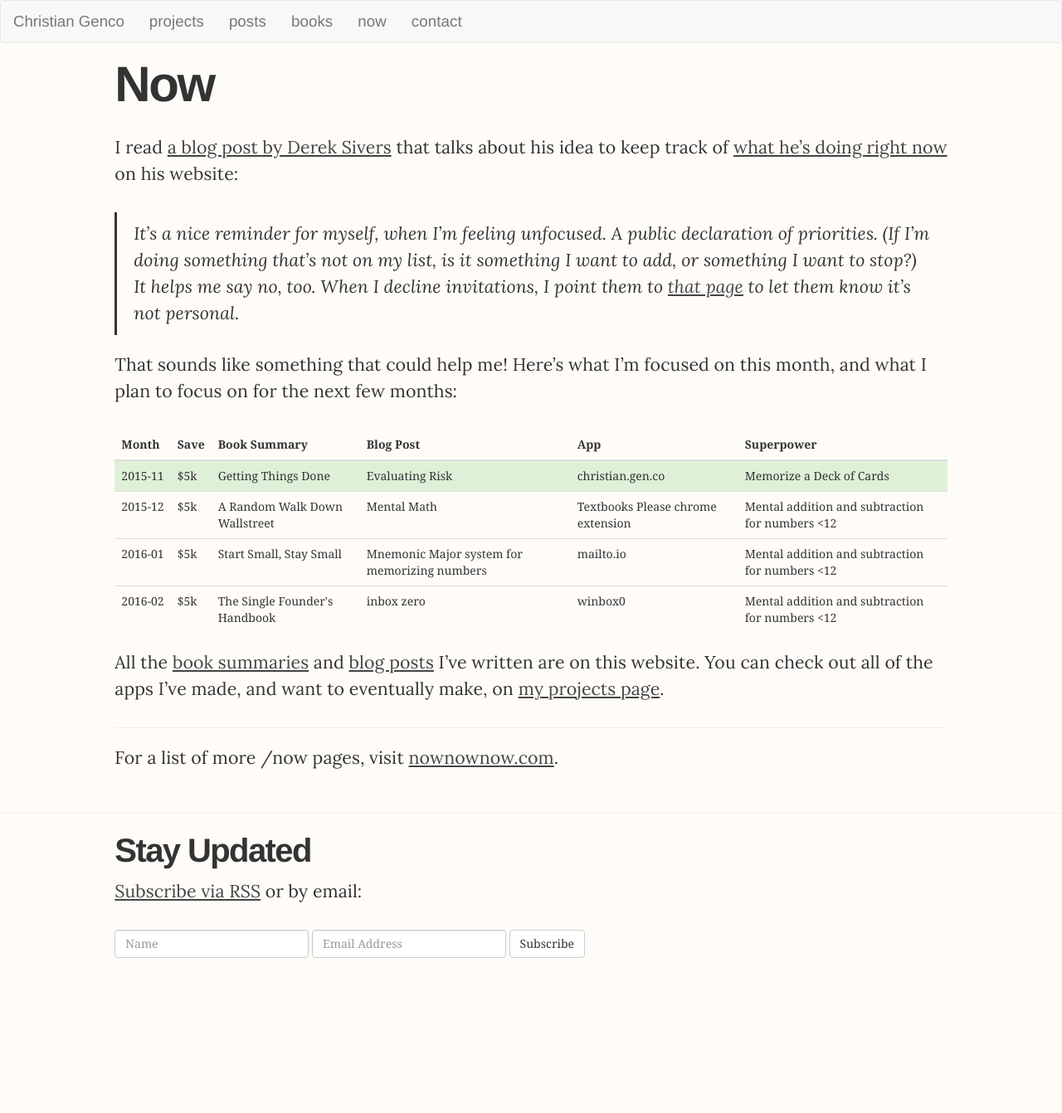
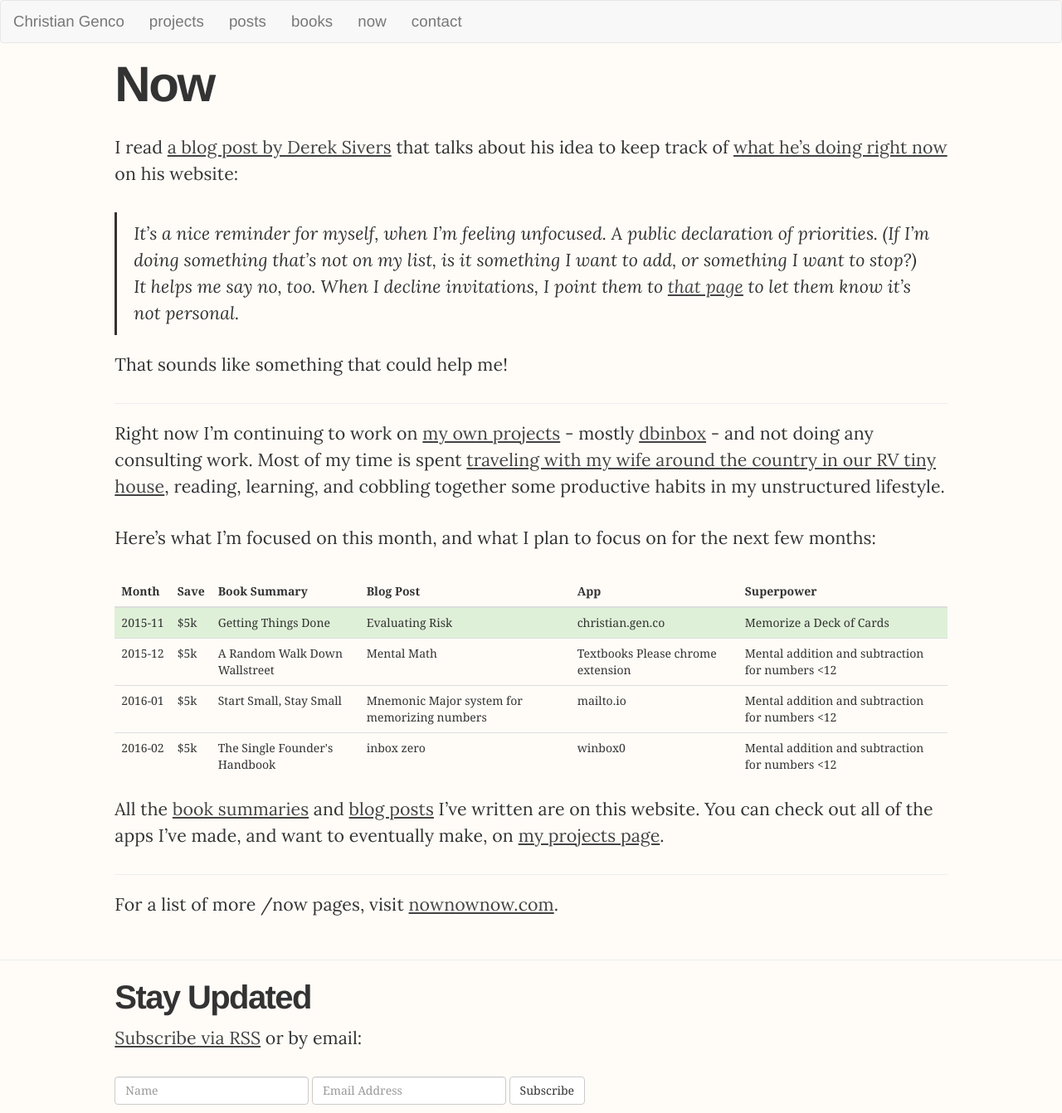
Before and after one commit to christiangenco/christiangenco.github.io, a Jekyll site: the page built from now.md, in a window 1280 px wide. Shown: the whole page at 83% size. Built offline with Jekyll 4.4.1, drawn with Linux system fonts in a browser that asks for light colours; nearby versions of some CDN libraries; before the commit the page ends 1165 px from its top, so only the background shows below that.

Commit message:
update now

```diff
--- a/now.md
+++ b/now.md
@@ -13,7 +13,13 @@ I read [a blog post by Derek Sivers](https://sivers.org/nowff) that talks about
 > (If I’m doing something that’s not on my list, is it something I want to add, or something I want to stop?)
 > It helps me say no, too. When I decline invitations, I point them to [that page](https://sivers.org/now) to let them know it’s not personal.
 
-That sounds like something that could help me! Here's what I'm focused on this month, and what I plan to focus on for the next few months:
+That sounds like something that could help me!
+
+---
+
+Right now I'm continuing to work on [my own projects](/projects) - mostly [dbinbox](https://dbinbox.com) - and not doing any consulting work. Most of my time is spent [traveling with my wife around the country in our RV tiny house](http://gogo.gen.co), reading, learning, and cobbling together some productive habits in my unstructured lifestyle.
+
+Here's what I'm focused on this month, and what I plan to focus on for the next few months:
 
 <style>td:nth-child(1) {white-space: nowrap;}</style>
 
```
